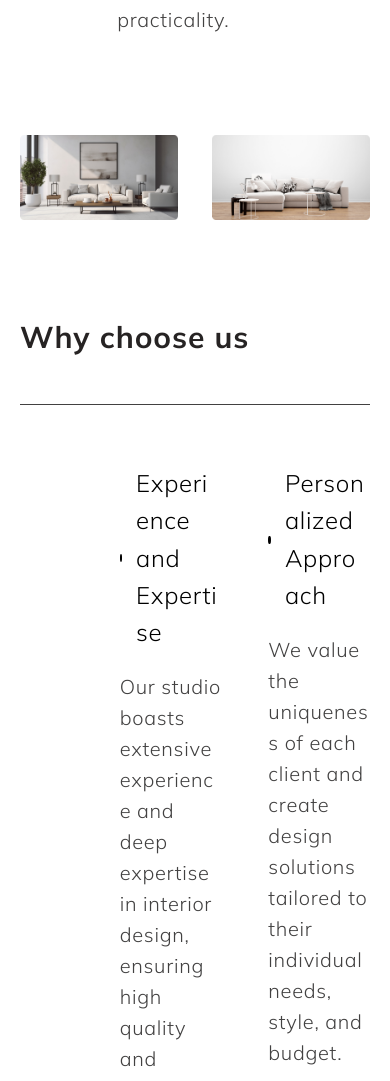
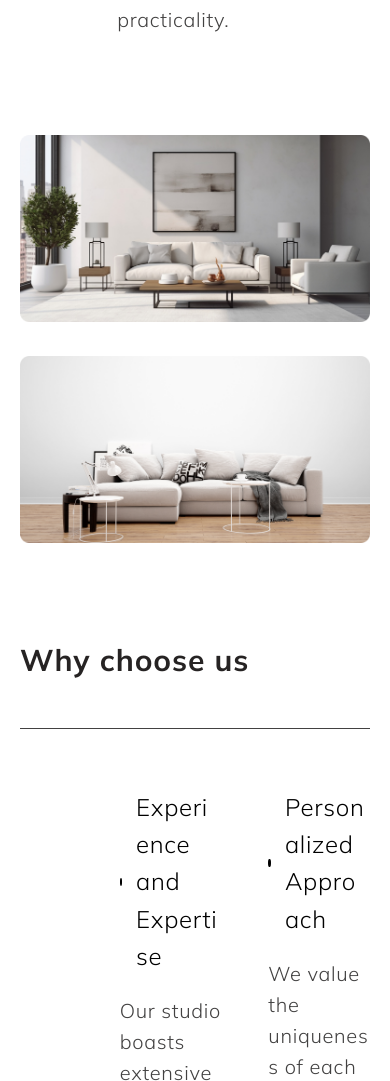
Before and after one commit to NazarZhuvaka/design-studio, a plain HTML site: page index.html in a window 390 px wide. Shown: the part 1740-2821 px from the top of the page. Drawn offline with Linux system fonts and the light colour scheme.

Commit message:
commit-mobile

```diff
--- a/scss/components/_footer.scss
+++ b/scss/components/_footer.scss
@@ -28,7 +28,7 @@
   }
 
   &__btn {
-    // max-width: 217px;
+    font-size: 14px;
     grid-column-start: 4;
   }
 }
--- a/scss/components/_steps.scss
+++ b/scss/components/_steps.scss
@@ -52,5 +52,10 @@
         gap: 34px;
 
         margin-bottom: 100px;
+
+        @include desktop-small {
+            flex-direction: column;
+            text-align: center;
+        }
     }
 }
```
Also changed, not shown: css/main.css, 1 other file.
